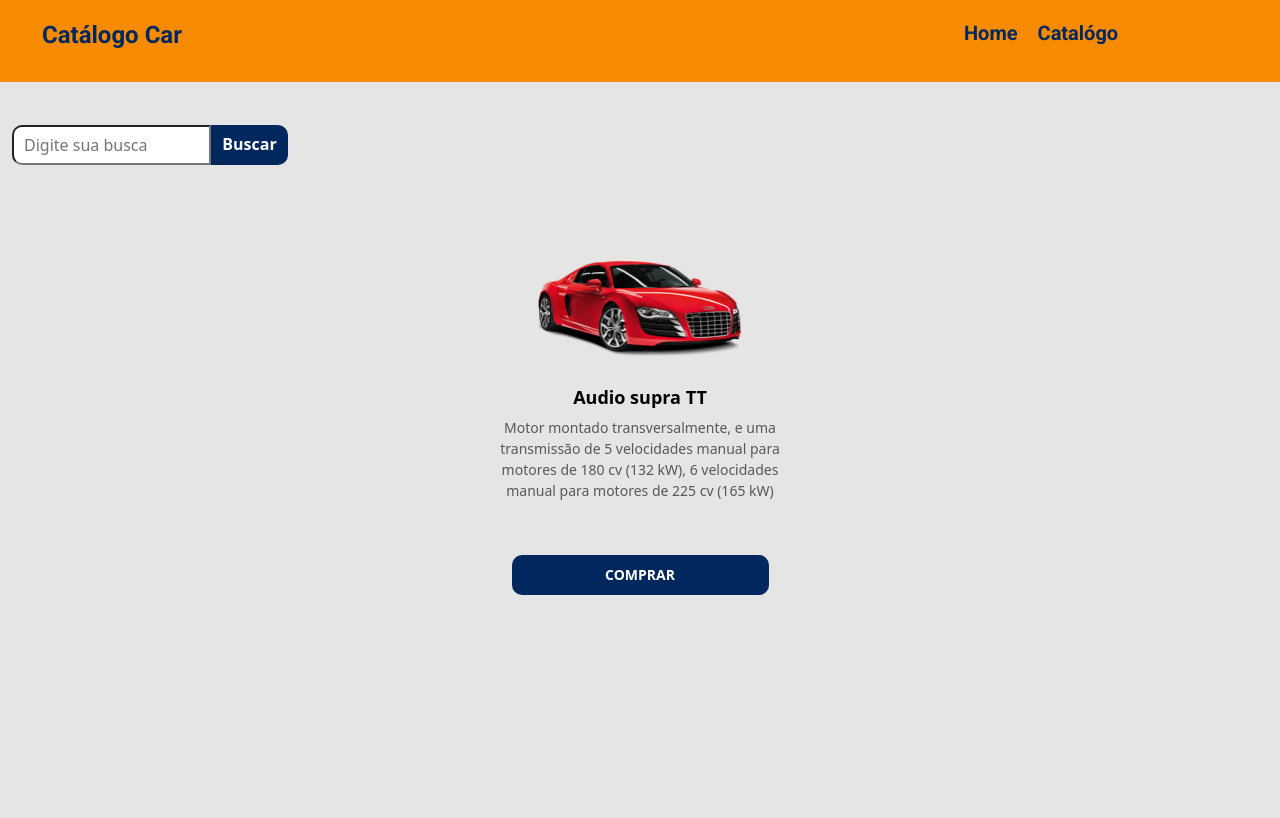
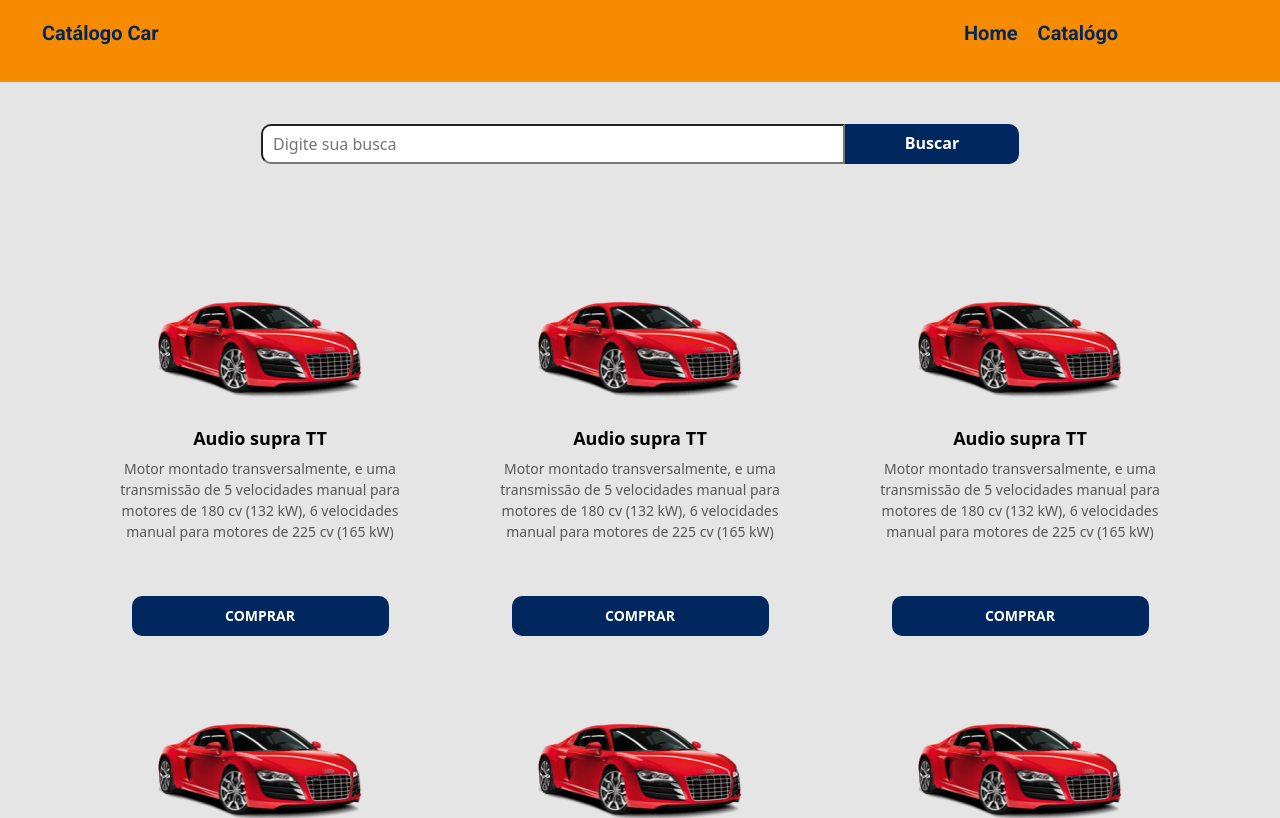
Before and after one commit to wagnerfelten/Catalogo-carros, a React (Create React App) app in the folder frontend-carros/: page / in a window 1280 px wide. Shown: the top 818 px of the page. Built offline with nearby package versions, Linux system fonts and the light colour scheme.

Commit message:
criado Grid System dos cards

```diff
--- a/frontend-carros/package.json
+++ b/frontend-carros/package.json
@@ -10,10 +10,12 @@
     "@types/node": "^16.18.3",
     "@types/react": "17.0.0",
     "@types/react-dom": "17.0.0",
+    "@types/react-router-dom": "^5.1.7",
     "bootstrap": "^5.2.2",
     "node-sass": "^7.0.1",
     "react": "17.0.2",
     "react-dom": "17.0.2",
+    "react-router-dom": "^5.2.0",
     "react-scripts": "5.0.1",
     "typescript": "^4.8.4",
     "web-vitals": "^2.1.4"
--- a/frontend-carros/src/components/Navbar/Style.css
+++ b/frontend-carros/src/components/Navbar/Style.css
@@ -54,7 +54,7 @@
 
 @media(min-width: 992px){
     .logo h1{
-        font-size: 24px;
+        font-size: 20px;
 
     }
     .nav-list{
@@ -79,3 +79,11 @@
         margin-left: 680px;
     }
 }
+
+@media(min-width: 1400px){
+    .nav-list{
+        display: flex;
+        flex-direction: row;
+        margin-left: 1300px;
+    }
+}
--- a/frontend-carros/src/pages/Catalog/index.tsx
+++ b/frontend-carros/src/pages/Catalog/index.tsx
@@ -1,7 +1,7 @@
 import Card from "../../components/Card/card";
 import Navbar from "../../components/Navbar";
-import './style.css';
-
+import carRed from "../../img/car-card.png";
+import "./style.css";
 
 function Catalogo() {
   return (
@@ -14,7 +14,31 @@
           <a href="link">Buscar</a>
         </div>
 
+        <div className="container my-4">
+          <div className="row">
+            <div className="col-sm-6 col-lg-4">
               <Card />
+            </div>
+            <div className="col-sm-6 col-lg-4">
+              <Card />
+            </div>
+            <div className="col-sm-6 col-lg-4">
+              <Card />
+            </div>
+            <div className="col-sm-6 col-lg-4">
+              <Card />
+            </div>
+
+            <div className="col-sm-6 col-lg-4">
+              <Card />
+            </div>
+
+            <div className="col-sm-6 col-lg-4">
+              <Card />
+            </div>
+
+          </div>
+        </div>
       </div>
     </>
   );
--- a/frontend-carros/src/pages/Catalog/style.css
+++ b/frontend-carros/src/pages/Catalog/style.css
@@ -1,4 +1,4 @@
-.search{
+.search {
   display: flex;
   align-items: center;
   justify-content: center;
@@ -9,7 +9,7 @@
   height: 86px;
 }
 
-.search input{
+.search input {
   width: 199px;
   height: 40px;
   background-color: #fff;
@@ -20,17 +20,58 @@
 .search input:focus {
   box-shadow: 0 0 0 0;
   outline: 0;
-
 }
 
-.search a{
+.search a {
   color: #fff;
   font-weight: 700;
   padding: 7px;
   border-radius: 0 10px 10px 0px;
   text-decoration: none;
   text-align: center;
-    background-color: #00285F;
+  background-color: #00285f;
   width: 77px;
   height: 40px;
 }
+
+@media (min-width: 540px) {
+  .search {
+    width: 536px;
+    height: 123px;
+  }
+
+  .search input {
+    width: 320px;
+    height: 40px;
+  }
+}
+
+@media (min-width: 768px) {
+  .search {
+    width: 752px;
+    height: 123px;
+  }
+
+  .search input {
+    width: 516px;
+    height: 40px;
+  }
+}
+
+@media (min-width: 1200px) {
+  .search {
+    width: 979px;
+    height: 123px;
+    margin:  0 auto;
+  }
+
+  .search input {
+    width: 584px;
+    height: 40px;
+  }
+
+  .search a{
+    width: 174px;
+height: 40px;
+  }
+}
```
Also changed, not shown: frontend-carros/src/components/Card/style.css (line endings or trailing spaces), 1 other file (tests, documents, lock files or other folders). Lines whose indentation alone changed are shown as unchanged.
